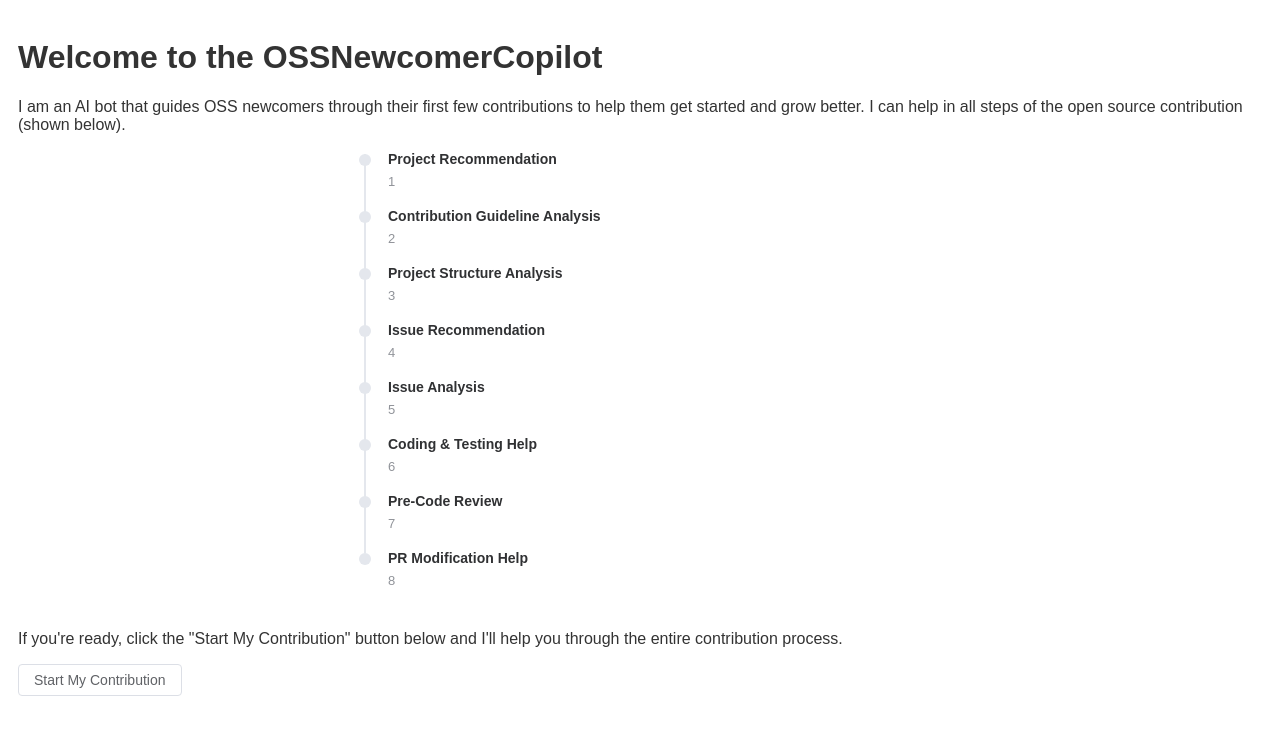
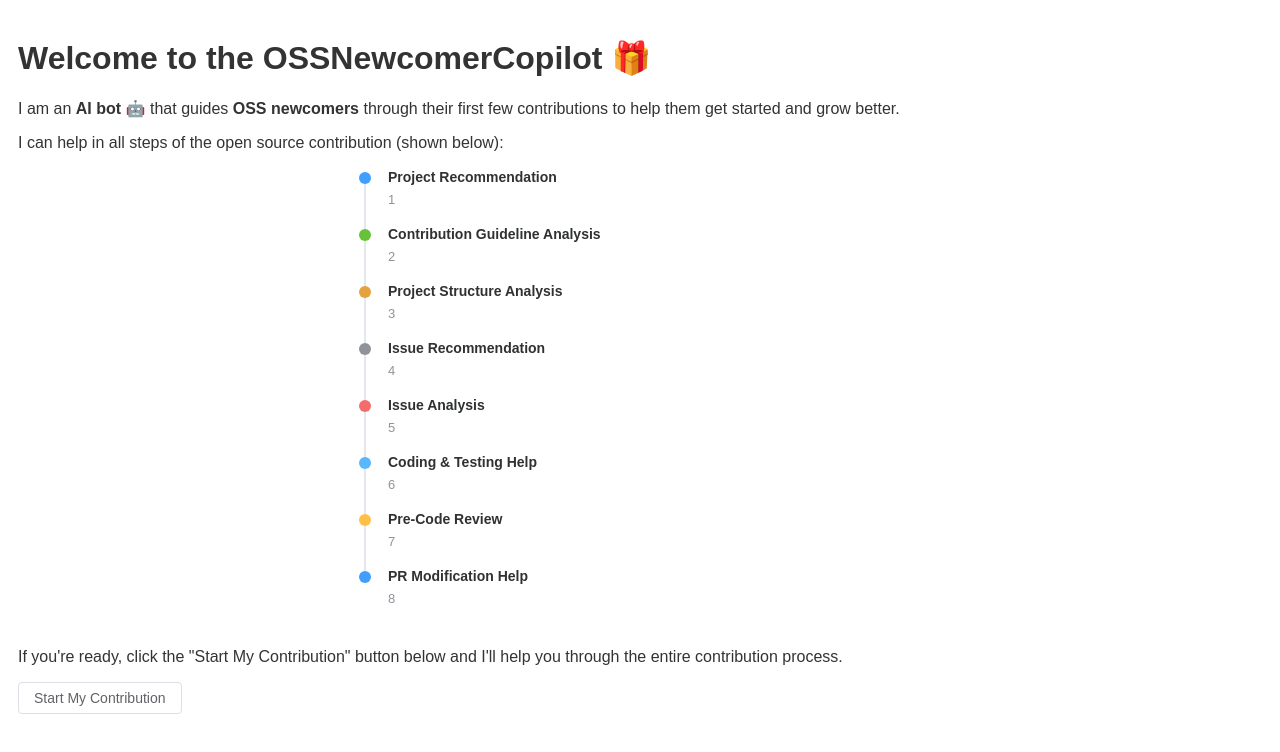
Before and after one commit to yhzhu99/OSSerCopilot, a Vue app: page / in a window 1280 px wide. Shown: the top 752 px of the page. Built offline with nearby package versions, Linux system fonts and the light colour scheme.

Commit message:
modify homepage UI

```diff
--- a/src/App.vue
+++ b/src/App.vue
@@ -19,13 +19,15 @@
     </header>
     <main class="content">
       <div v-if="currentView === 'introduction'">
-        <h1>Welcome to the OSSNewcomerCopilot</h1>
-        <p style="font-size: 16px;">I am an AI bot that guides OSS newcomers through their first few contributions to help them get started and grow better. I can help in all steps of the open source contribution (shown below).</p>
+        <h1>Welcome to the OSSNewcomerCopilot 🎁</h1>
+        <p style="font-size: 16px;">I am an <strong>AI bot</strong> 🤖️ that guides <strong>OSS newcomers</strong> through their first few contributions to help them get started and grow better. </p>
+        <p style="font-size: 16px;">I can help in all steps of the open source contribution (shown below):</p>
         <el-timeline style="max-width: 600px; margin: 20px auto;">
           <el-timeline-item
             v-for="(item, index) in navItems"
             :key="item.view"
             :timestamp="index + 1"
+            :color="item.color"
           >
             <strong>{{ item.fullText }}</strong>
           </el-timeline-item>
@@ -48,7 +50,7 @@
 
 <script setup>
 import { ref, computed, onMounted, watch } from 'vue';
-import { ElButton, ElMessageBox, ElTimeline, ElTimelineItem, ElSteps, ElStep } from 'element-plus';
+import { ElButton, ElMessageBox, ElTimeline, ElTimelineItem, ElSteps, ElStep, colProps } from 'element-plus';
 import 'element-plus/theme-chalk/index.css';
 import ProjectRecommendationChat from './components/ProjectRecommendationChat.vue';
 import ContributionGuidelineAnalysis from './components/ContributionGuidelineAnalysis.vue';
@@ -62,14 +64,14 @@ import { saveToLocalStorage, getFromLocalStorage } from './utils/storage';
 
 // Navigation items definition
 const navItems = [
-  { view: 'project-recommendation', fullText: 'Project Recommendation' },
-  { view: 'contribution-guideline', fullText: 'Contribution Guideline Analysis' },
-  { view: 'project-structure', fullText: 'Project Structure Analysis' },
-  { view: 'issue-recommendation', fullText: 'Issue Recommendation' },
-  { view: 'issue-analysis', fullText: 'Issue Analysis' },
-  { view: 'coding-and-testing-help', fullText: 'Coding & Testing Help' },
-  { view: 'pre-code-review', fullText: 'Pre-Code Review' },
-  { view: 'pr-modification', fullText: 'PR Modification Help' },
+  { view: 'project-recommendation', fullText: 'Project Recommendation', color: '#409EFF'},
+  { view: 'contribution-guideline', fullText: 'Contribution Guideline Analysis', color: '#67C23A' },
+  { view: 'project-structure', fullText: 'Project Structure Analysis', color: '#E6A23C' },
+  { view: 'issue-recommendation', fullText: 'Issue Recommendation', color: '#909399' },
+  { view: 'issue-analysis', fullText: 'Issue Analysis', color: '#F56C6C' },
+  { view: 'coding-and-testing-help', fullText: 'Coding & Testing Help', color: '#58B7FF' },
+  { view: 'pre-code-review', fullText: 'Pre-Code Review', color: '#FFC048' },
+  { view: 'pr-modification', fullText: 'PR Modification Help', color: '#409EFF' },
 ];
 
 const currentView = ref(getFromLocalStorage('currentView') || 'introduction');
@@ -170,6 +172,9 @@ onMounted(() => {
   overflow: hidden;
   font-family: Arial, sans-serif; /* 确保全局应用 */
   color: #333333; /* 全局字体颜色 */
+  background-image: url('/icons/botbg.png'); /* 添加背景图片 */
+  background-size: cover; /* 确保背景图片覆盖整个元素 */
+  background-position: center; /* 图片居中显示 */
 }
 
 .header {
```
Also changed, not shown: public/icons/botbg.png (added).
